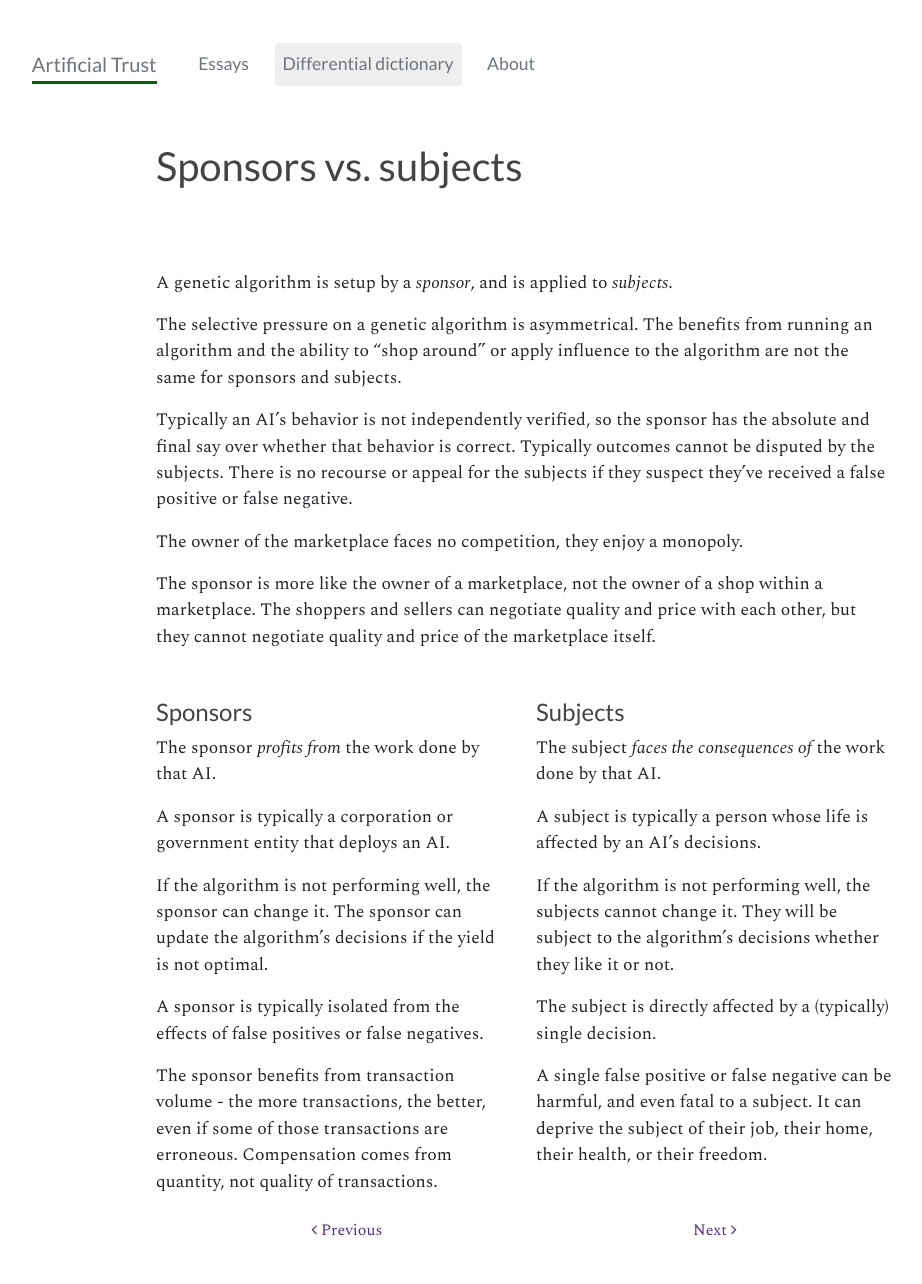
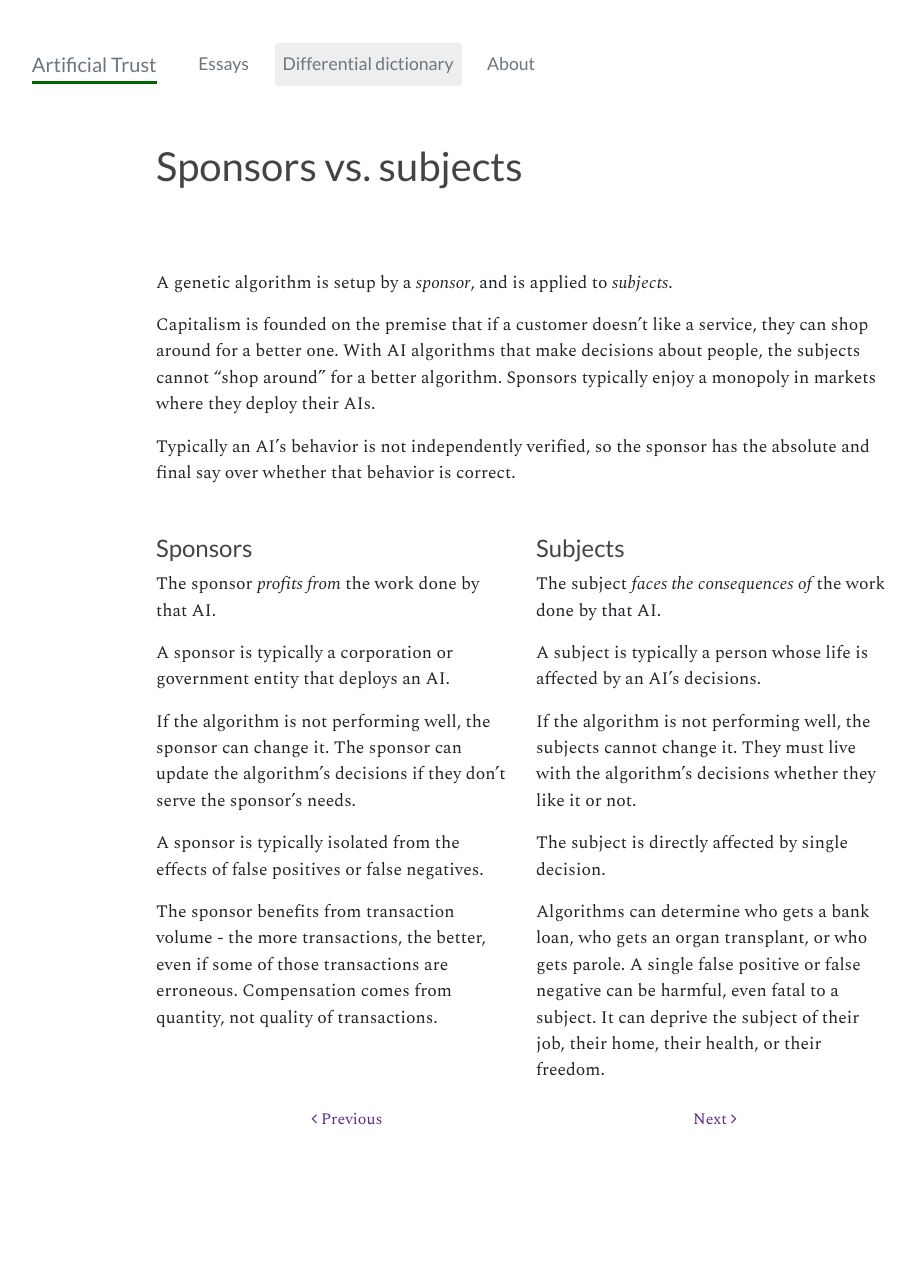
Before and after one commit to straz/artificialtrust, a Jekyll site: the page built from _definitions/sponsors.md, in a window 1280 px wide. Shown: the whole page, without its empty margins (21-943 px from the left). Built offline with Jekyll 4.4.1, drawn with Linux system fonts in a browser that asks for light colours; nearby versions of some CDN libraries; after the commit the page ends 1173 px from its top, so only the background shows below that.

Commit message:
refine sponsors

```diff
--- a/_definitions/sponsors.md
+++ b/_definitions/sponsors.md
@@ -11,24 +11,15 @@ arts: [errors]
 A genetic algorithm is setup by a *sponsor*, and is applied to
 *subjects*.
 
-The selective pressure on a genetic algorithm is asymmetrical. The
-benefits from running an algorithm and the ability to "shop around" or
-apply influence to the algorithm are not the same for sponsors and
-subjects.
+Capitalism is founded on the premise that if a customer doesn't like a
+service, they can shop around for a better one. With AI algorithms
+that make decisions about people, the subjects cannot "shop around"
+for a better algorithm. Sponsors typically enjoy a monopoly in markets
+where they deploy their AIs.
 
 Typically an AI's behavior is not independently verified, so the
 sponsor has the absolute and final say over whether that behavior is
-correct.  Typically outcomes cannot be disputed by the subjects. There
-is no recourse or appeal for the subjects if they suspect they've
-received a false positive or false negative.
-
-The owner of the marketplace faces no competition, they enjoy a monopoly.
-
-The sponsor is more like the owner of a marketplace, not the owner of
-a shop within a marketplace.  The shoppers and sellers can negotiate
-quality and price with each other, but they cannot negotiate quality
-and price of the marketplace itself.
-
+correct.
 
 
 {% capture left %}
@@ -40,7 +31,7 @@ The sponsor *profits from* the work done by that AI.
 A sponsor is typically a corporation or government entity that deploys an AI.
 
 If the algorithm is not performing well, the sponsor can change it. The sponsor
-can update the algorithm's decisions if the yield is not optimal.
+can update the algorithm's decisions if they don't serve the sponsor's needs.
 
 A sponsor is typically isolated from the effects of false positives or
 false negatives.
@@ -61,14 +52,16 @@ The subject *faces the consequences of* the work done by that AI.
 
 A subject is typically a person whose life is affected by an AI's decisions.
 
-If the algorithm is not performing well, the subjects cannot change it. They will
-be subject to the algorithm's decisions whether they like it or not.
+If the algorithm is not performing well, the subjects cannot change
+it. They must live with the algorithm's decisions whether they like it
+or not.
 
-The subject is directly affected by a (typically) single decision.
+The subject is directly affected by single decision.
 
-A single false positive or false negative can be harmful, and even
-fatal to a subject. It can deprive the subject of their job, their
-home, their health, or their freedom.
+Algorithms can determine who gets a bank loan, who gets an organ
+transplant, or who gets parole.  A single false positive or false
+negative can be harmful, even fatal to a subject. It can deprive the
+subject of their job, their home, their health, or their freedom.
 
 {% endcapture %}
 
```
